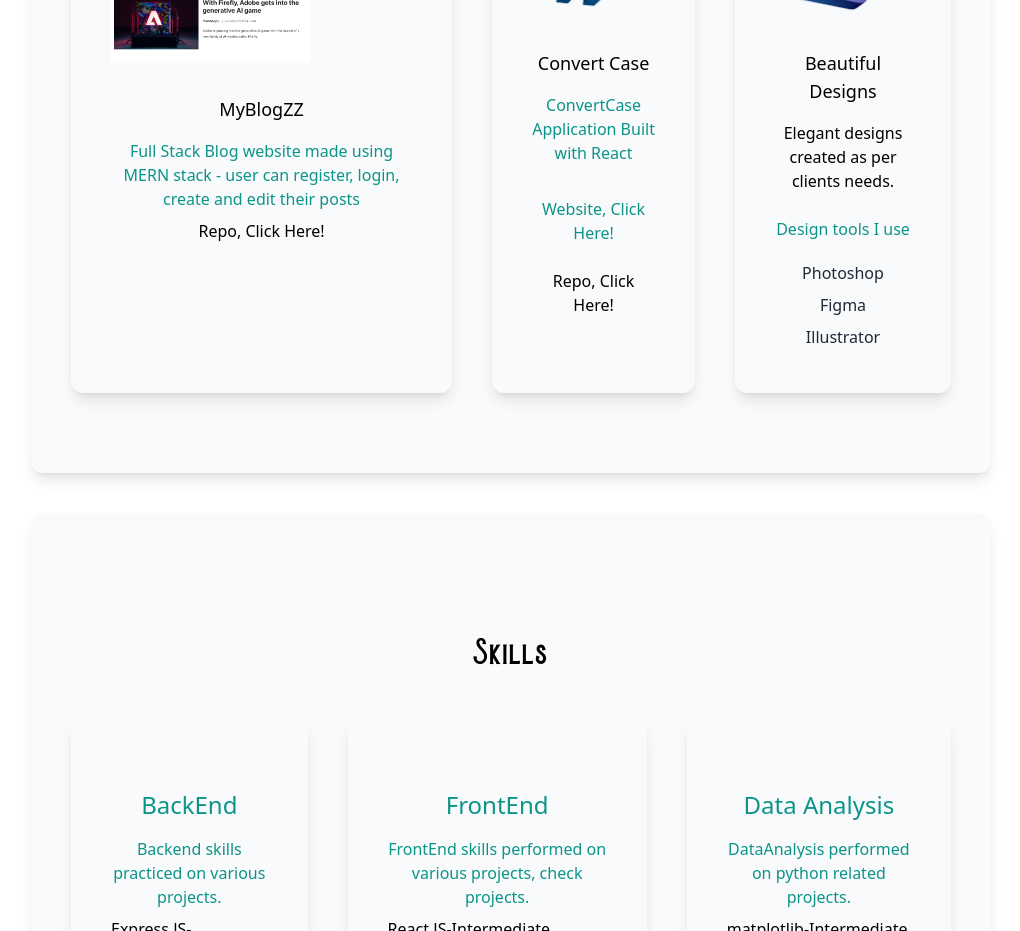
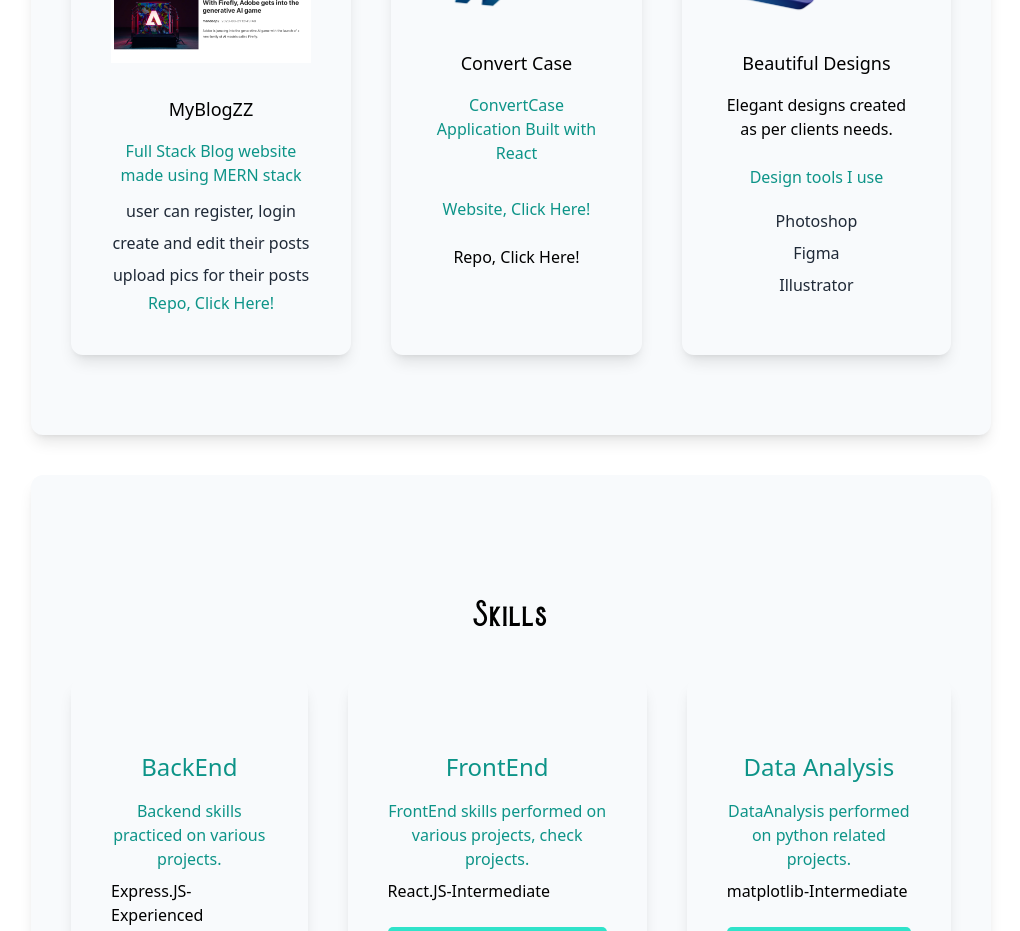
Before and after one commit to Mandeep180/Portfolio, a Next.js app: page / in a window 1280 px wide. Shown: the part 3220-4151 px from the top of the page, without its empty margins (129-1149 px from the left). Built offline with nearby package versions, Linux system fonts and the light colour scheme.

Commit message:
blog web section edited

```diff
--- a/pages/index.js
+++ b/pages/index.js
@@ -107,9 +107,13 @@ export default function Home() {
             <Image src={Blog} width={200} height={100}className="mt-10"  />
             <h3 className="text-lg font-medium pt-8 pb-2">MyBlogZZ</h3>
             <h4 className="py-2 text-teal-600">
-            Full Stack Blog website made using MERN stack - user can register, login, create and edit their posts
+            Full Stack Blog website made using MERN stack
             </h4>
-            <a href="https://github.com/Mandeep180/MyBlogzz.git" className="py-4 text-black">Repo, Click Here!</a>
+            <p className="text-gray-800 py-1">user can register, login</p>
+            <p className="text-gray-800 py-1">create and edit their posts</p>
+            <p className="text-gray-800 py-1">upload pics for their posts</p>
+
+            <a href="https://github.com/Mandeep180/MyBlogzz.git" className="py-4 text-teal-600">Repo, Click Here!</a>
 
             </div>
             <div className="text-center  shadow-lg p-10 rounded-xl my-10  dark:bg-white">
```
